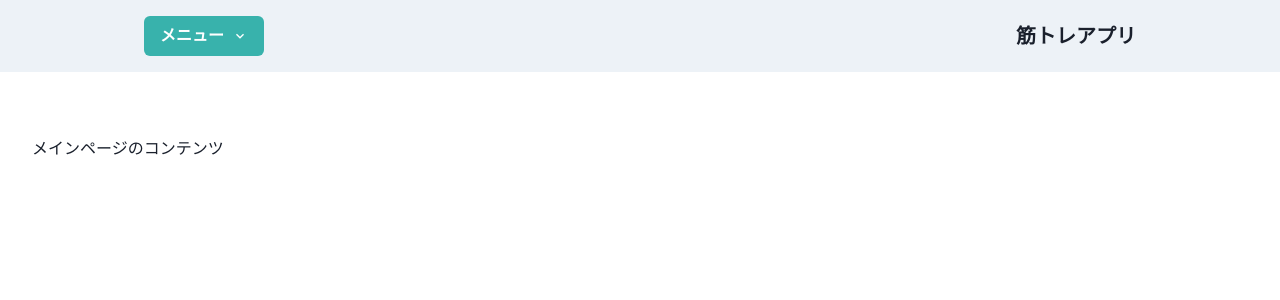
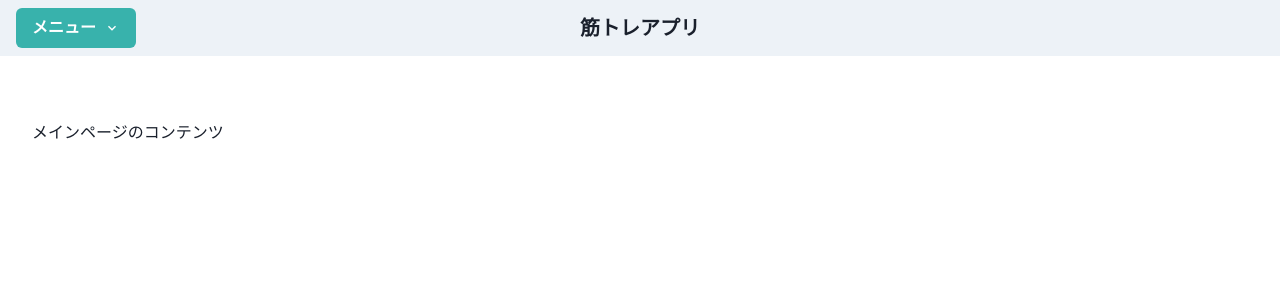
Before and after one commit to kamorin-19/muscle-frontend, a Next.js app in the folder muscle-frontend/: page / in a window 1280 px wide. Shown: the top 300 px of the page. Built offline with nearby package versions, Linux system fonts and the light colour scheme.

Commit message:
fix:メニューのレイアウトを調整

```diff
--- a/muscle-frontend/src/app/components/Header.tsx
+++ b/muscle-frontend/src/app/components/Header.tsx
@@ -1,20 +1,20 @@
-import {
-    Box,
-    Flex,
-    Container,
-    Heading,
-} from '@chakra-ui/react';
+import { Box, Container, Flex, Heading, Spacer } from '@chakra-ui/react';
 import { CustomMenu } from './Menu';
 
 export const Header = () => {
     return (
-        <Box px={4} bgColor="gray.100">
-            <Container maxW="container.lg">
-                <Flex as="header" py="4" justifyContent="space-between" alignItems="center">
-                <CustomMenu />
-                <Heading size="md">筋トレアプリ</Heading>
+        <Box bgColor="gray.100" px={0}>
+            <Flex as="header" py="4" alignItems="center" position="relative">
+                {/* メニューを左寄せする */}
+                <Box position="absolute" left={4}> {/* メニューを絶対位置で左に固定 */}
+                    <CustomMenu />
+                </Box>
+
+                {/* 画面中央にHeadingを配置する */}
+                <Flex flexGrow={1} justifyContent="center">
+                    <Heading size="md" textAlign="center">筋トレアプリ</Heading>
                 </Flex>
-            </Container>
+            </Flex>
         </Box>
     );
-}
+};
```
Also changed, not shown: muscle-frontend/src/app/home/Page.tsx (added, +11 -0 lines).
